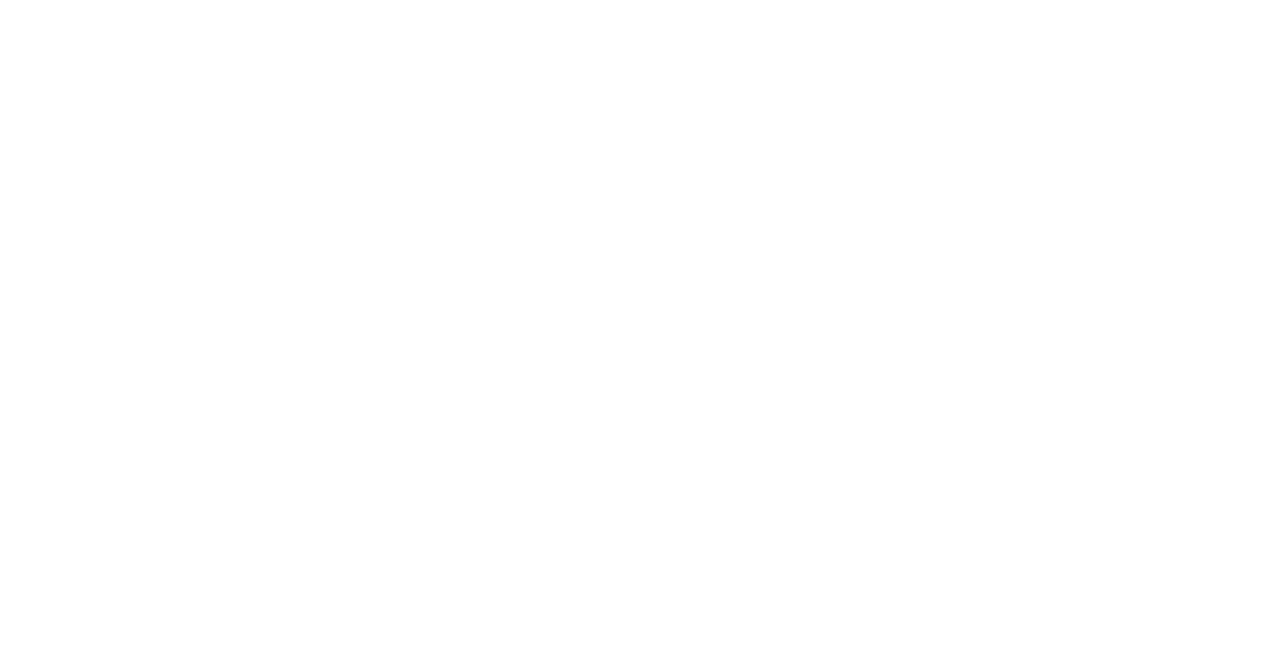
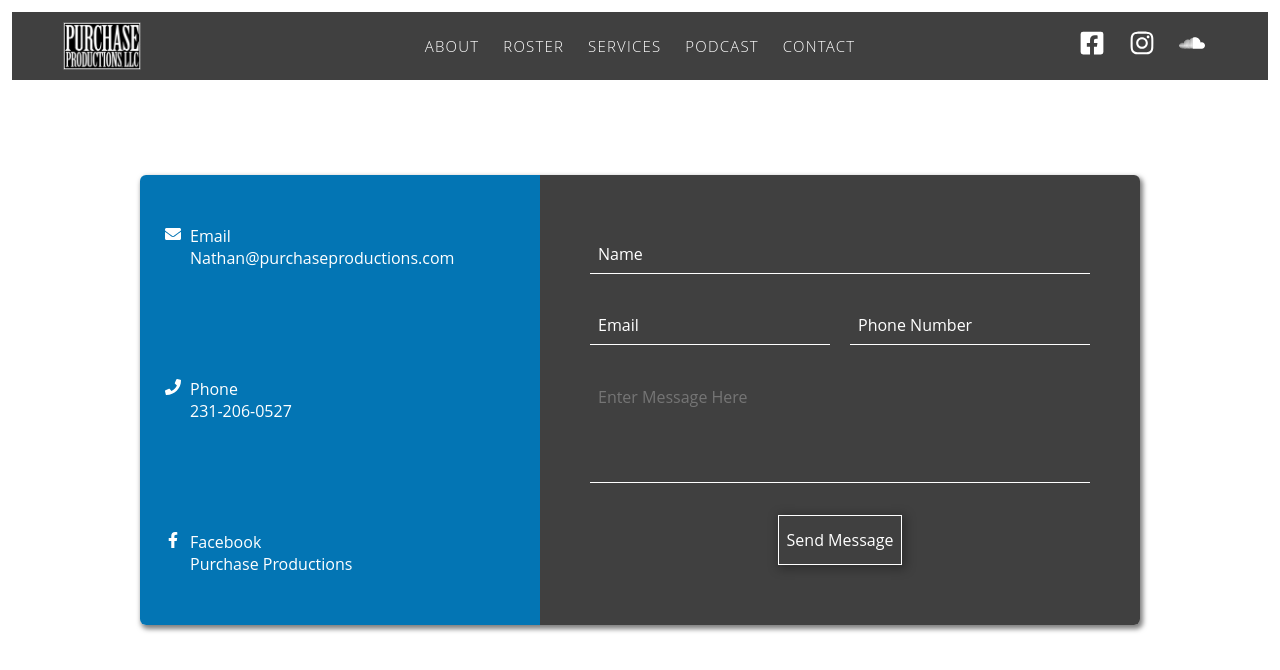
Before and after one commit to grantballmer/test-repo, a Gatsby site: page /contact in a window 1280 px wide. Before the commit this address had no page. Built offline with nearby package versions, Linux system fonts and the light colour scheme; Gatsby itself is replaced by a stand-in of ours.

```diff
--- /dev/null
+++ b/src/components/contact/Error.js
@@ -0,0 +1,22 @@
+import React from "react";
+import "./form-message.scss";
+import Warning from "./icons/warning.svg";
+
+class Error extends React.Component {
+  render() {
+    return (
+      <section className="form-message form-message__error">
+        <img src={Warning} alt="error" />
+        <p>Oops! something went wrong, please try again.</p>
+        <button
+          className="btn btn-link"
+          onClick={() => window.location.reload()}
+        >
+          Return to form
+        </button>
+      </section>
+    );
+  }
+}
+
+export default Error;
--- /dev/null
+++ b/src/components/contact/Info.js
@@ -0,0 +1,65 @@
+import React from "react";
+import "./info.scss";
+import { FaEnvelope, FaPhone, FaFacebookF } from "react-icons/fa";
+
+const Info = () => {
+  return (
+    <div className="contact-info">
+      <div className="contact-info__item contact-info__item--email">
+        <div className="contact-info__item--details">
+          <p>
+            <span className="icon-left">
+              <FaEnvelope />
+            </span>
+            Email
+          </p>
+          <a
+            href="mailto:Nathan@purchaseproductions.com"
+            target="_blank"
+            rel="noopener noreferrer"
+            className="break-email"
+          >
+            <p>
+              Nathan<span className="break-word">@purchaseproductions.com</span>
+            </p>
+          </a>
+        </div>
+      </div>
+
+      <div className="contact-info__item">
+        <div className="contact-info__item--details">
+          <p>
+            <span className="icon-left">
+              <FaPhone />
+            </span>
+            Phone
+          </p>
+          <a href="tel:1-231-206-0527">
+            <p>231-206-0527</p>
+          </a>
+        </div>
+      </div>
+
+      <div className="contact-info__item contact-info__item--social">
+        <div className="contact-info__item--details">
+          <p>
+            <span className="icon-left">
+              <FaFacebookF />
+            </span>
+            Facebook
+          </p>
+          <a
+            href="https://www.facebook.com/pg/purchaseproductionsllc/about/?ref=page_internal"
+            className="nobreak-facebook"
+            target="_blank"
+            rel="noopener noreferrer"
+          >
+            Purchase Productions
+          </a>
+        </div>
+      </div>
+    </div>
+  );
+};
+
+export default Info;
--- /dev/null
+++ b/src/components/contact/Loading.js
@@ -0,0 +1,13 @@
+import React from "react";
+import "./loading.scss";
+import Loader from "./icons/loader.svg";
+
+const Loading = () => {
+  return (
+    <section className="form-loading">
+      <img src={Loader} alt="loading" />
+    </section>
+  );
+};
+
+export default Loading;
--- /dev/null
+++ b/src/components/contact/Success.js
@@ -0,0 +1,17 @@
+import React from "react";
+import "./form-message.scss";
+import Checkmark from "./icons/checkmark.svg";
+
+const Success = ({ name }) => {
+  return (
+    <section className="form-message form-message__success">
+      <img src={Checkmark} alt="success" />
+      <h2>Submission Successful</h2>
+      <p>
+        We appreciate you reaching out and will respond to your message shortly.
+      </p>
+    </section>
+  );
+};
+
+export default Success;
--- /dev/null
+++ b/src/components/contact/form-message.scss
@@ -0,0 +1,53 @@
+@import "../../scss/mixins.scss";
+@import "../../scss/variables.scss";
+
+.form-message {
+  width: 100%;
+  padding: 2% 8%;
+  position: absolute;
+  top: 50%;
+  left: 50%;
+  transform: translate(-50%, -50%);
+  @include flex(space-evenly, center);
+  flex-direction: column;
+  z-index: 1;
+  font-size: 1.6rem;
+  text-align: center;
+
+  @include wide-mobile {
+    font-size: 1.8rem;
+  }
+
+  @include tablet {
+    width: auto;
+    font-size: 2.2rem;
+    padding: 2% 4%;
+  }
+
+  img {
+    height: 150px;
+    margin-bottom: 16px;
+
+    @include tablet {
+      height: 200px;
+    }
+  }
+
+  h2 {
+    @include wide-mobile {
+      white-space: nowrap;
+    }
+  }
+
+  .btn {
+    -webkit-appearance: none;
+  }
+}
+
+.form-message__success h2 {
+  color: $success;
+}
+
+.form-message__error h2 {
+  color: $error;
+}
--- /dev/null
+++ b/src/components/contact/info.scss
@@ -0,0 +1,87 @@
+@import "../../scss/mixins.scss";
+@import "../../scss/variables.scss";
+
+.contact-info {
+  width: 100%;
+  height: 20%;
+  @include flex(space-between, flex-start);
+  flex-direction: row;
+  flex-wrap: wrap;
+  background-color: $btn-blue;
+  border-top-left-radius: 6px;
+  border-top-right-radius: 6px;
+  color: white; // padding: 4% calc(8% + 25px);
+  padding: 3% 0 3% calc(4% + 25px);
+
+  @include tablet {
+    width: 40%;
+    height: 100%;
+    border-top-left-radius: 6px;
+    border-bottom-left-radius: 6px;
+    border-top-right-radius: 0;
+    flex-direction: column;
+    // padding: 50px 0 50px calc(4% + 25px);
+    // padding: 50px;
+    padding: 50px 10px 50px 50px;
+  }
+}
+
+.contact-info__item {
+  width: 100%;
+  @include flex(flex-start, flex-start);
+  font-size: 1.6rem;
+
+  a {
+    text-decoration: underline;
+    color: white;
+
+    @include tablet {
+      text-decoration: none;
+    }
+
+    &:hover {
+      text-decoration: underline;
+    }
+  }
+}
+
+.contact-info__item--email a {
+  word-break: break-all;
+}
+
+.contact-info__item--social {
+  display: none;
+  white-space: nowrap;
+  @include tablet {
+    display: flex;
+  }
+}
+
+.contact-info__item--details {
+  width: 100%;
+  @include flex(flex-start, flex-start);
+  flex-direction: column;
+
+  p {
+    font-size: 1.4rem;
+    position: relative;
+
+    @include tablet {
+      font-size: 1.6rem;
+    }
+
+    &:first-of-type {
+      @include tablet {
+        font-size: 1.5rem;
+      }
+      @include desktop {
+        font-size: 1.6rem;
+      }
+    }
+  }
+
+  .icon-left {
+    position: absolute;
+    left: -25px;
+  }
+}
--- /dev/null
+++ b/src/components/contact/loading.scss
@@ -0,0 +1,17 @@
+@import "../../scss/mixins.scss";
+@import "../../scss/variables.scss";
+
+.form-loading {
+  width: 100%;
+  height: 100vh;
+  position: fixed;
+  top: 0;
+  left: 0;
+  z-index: 99;
+  @include flex(center, center);
+  background-color: rgba(255, 255, 255, 0.72);
+
+  img {
+    height: 200px;
+  }
+}
--- /dev/null
+++ b/src/pages/contact.js
@@ -0,0 +1,136 @@
+import React from "react"
+import "../scss/contact.scss"
+
+import Layout from "../components/Layout"
+import Loading from "../components/contact/Loading"
+import Success from "../components/contact/Success"
+import Error from "../components/contact/Error"
+import Info from "../components/contact/Info"
+
+class Contact extends React.Component {
+  constructor(props) {
+    super(props)
+
+    this.state = {
+      name: "",
+      email: "",
+      phone: "",
+      message: "",
+      honeypot: "",
+      formWaiting: false,
+      success: false,
+      error: false,
+    }
+  }
+
+  handleChange = e => {
+    const property = e.target.name
+    this.setState({
+      [property]: e.target.value,
+    })
+  }
+
+  handleSubmit = e => {
+    e.preventDefault()
+
+    this.setState({ formWaiting: true }) //add loader while waiting for submission response
+
+    const { Pageclip } = window
+    const { name, email, phone, message, honeypot } = this.state
+
+    if (honeypot.value) return // return if bot adds data to honeypot field
+
+    const data = {
+      name,
+      email,
+      phone,
+      message,
+    }
+
+    Pageclip.send(
+      "9bhYIEEPdatb8h1i4ULPVqDYo7A7UynT",
+      "default",
+      data,
+      (error, response) => {
+        if (response) {
+          //handle success
+          this.setState({ success: true, formWaiting: false })
+        } else {
+          //handle error
+          this.setState({ error: true, formWaiting: false })
+        }
+      }
+    )
+  }
+
+  render() {
+    const { formWaiting, success, error } = this.state
+    return (
+      <Layout>
+        {formWaiting && <Loading />} {/* render Loading component */}
+        {/* Check if form has been submitted, if it has, render success or error component; if not, render form component */}
+        {success || error ? (
+          success ? (
+            <Success />
+          ) : (
+            <Error />
+          )
+        ) : (
+          <div className="contact-main">
+            <div className="contact-container">
+              <Info />
+
+              <div className="contact-form">
+                <form
+                  className="pageclip-form"
+                  method="post"
+                  onSubmit={this.handleSubmit}
+                >
+                  <input
+                    type="hidden"
+                    name="honeypot"
+                    value=""
+                    style={{ display: "none" }}
+                    onChange={this.handleChange}
+                  />
+                  <input
+                    type="text"
+                    name="name"
+                    required
+                    placeholder="Name"
+                    onChange={this.handleChange}
+                  />
+                  <input
+                    type="email"
+                    name="email"
+                    required
+                    placeholder="Email"
+                    onChange={this.handleChange}
+                  />
+                  <input
+                    type="tel"
+                    name="phone"
+                    placeholder="Phone Number"
+                    onChange={this.handleChange}
+                  />
+                  <textarea
+                    name="message"
+                    placeholder="Enter Message Here"
+                    onChange={this.handleChange}
+                  />
+                  <input
+                    type="submit"
+                    className="btn btn-link"
+                    value="Send Message"
+                  />
+                </form>
+              </div>
+            </div>
+          </div>
+        )}
+      </Layout>
+    )
+  }
+}
+
+export default Contact
--- /dev/null
+++ b/src/scss/contact.scss
@@ -0,0 +1,119 @@
+@import "./variables.scss";
+@import "./mixins.scss";
+
+.contact-main {
+  width: 100%;
+  height: 100vh;
+  @include flex(center, flex-start);
+  padding: 12px;
+  padding-top: 92px;
+  position: relative;
+  @include tablet {
+    padding: 0;
+    align-items: center;
+  }
+}
+
+.contact-container {
+  width: 100%;
+  height: 100%;
+  @include flex(center, center);
+  flex-direction: column;
+  border-radius: 6px;
+  box-shadow: $shadow;
+
+  @include tablet {
+    // width: 65%;
+    // height: 400px;
+    flex-direction: row;
+    width: 775px;
+    height: 450px;
+  }
+
+  @include desktop {
+    width: 1000px;
+    height: 450px;
+  }
+}
+
+.contact-form-pageclip {
+  height: 100vh;
+  width: 100%;
+  @include flex(center, center);
+}
+
+.contact-form {
+  width: 100%;
+  height: 80%;
+  background-color: rgba(0, 0, 0, 0.75);
+  border-bottom-left-radius: 6px;
+  border-bottom-right-radius: 6px;
+  padding: 8% 4%;
+  padding: 50px;
+
+  @include tablet {
+    width: 60%;
+    height: 100%;
+    border-top-right-radius: 6px;
+    border-bottom-right-radius: 6px;
+    border-bottom-left-radius: 0;
+  }
+}
+
+.contact-form form {
+  width: 100%;
+  height: 100%;
+  @include flex(space-between, center);
+  flex-wrap: wrap; // padding: 4% 8%;
+
+  input,
+  textarea {
+    border: 0;
+    border-bottom: 1px solid white;
+    background-color: transparent;
+    overflow: hidden;
+    color: white;
+    padding: 8px;
+    margin-bottom: 12px;
+    border-radius: 0;
+    font-size: 1.6rem;
+  }
+
+  input::placeholder {
+    color: white;
+  }
+
+  input[type="text"] {
+    width: 100%;
+  }
+
+  input[type="email"],
+  input[type="tel"] {
+    width: 48%;
+  }
+
+  textarea {
+    width: 100%;
+    height: 30%; // padding: 2% 0;
+    resize: none;
+    overflow: auto;
+  }
+
+  input[type="submit"] {
+    height: 50px;
+    margin: 0 auto;
+    transition: all 0.1s linear;
+    border: 1px solid white;
+    box-shadow: 2px 2px 10px 2px rgba(0, 0, 0, 0.3);
+
+    &:hover {
+      color: rgba(0, 0, 0, 0.75);
+      background-color: white;
+    }
+  }
+}
+
+.pageclip-form__success {
+  position: fixed;
+  z-index: 10;
+}
--- a/src/templates/bandTemplate.js
+++ b/src/templates/bandTemplate.js
@@ -12,6 +12,8 @@
   const { name, path, genre, banner, social, management } = frontmatter
 
   const { spotify, youtube, itunes, facebook, instagram } = social[0]
+
+  const backgroundClass = name === "Chirp" ? "chirp" : ""
 
   return (
     <Layout>
@@ -29,7 +31,7 @@
           </div>
 
           <BackgroundImage
-            className={`profile-hero profile-hero__${name}`}
+            className={`profile-hero profile-hero__${backgroundClass}`}
             fluid={banner.childImageSharp.fluid}
             alt={name}
           >
```
Also changed, not shown: static/admin/config.yml (+16 -0 lines), src/components/contact/icons/checkmark.svg (added), src/components/contact/icons/loader.svg (added), src/components/contact/icons/warning.svg (added).
